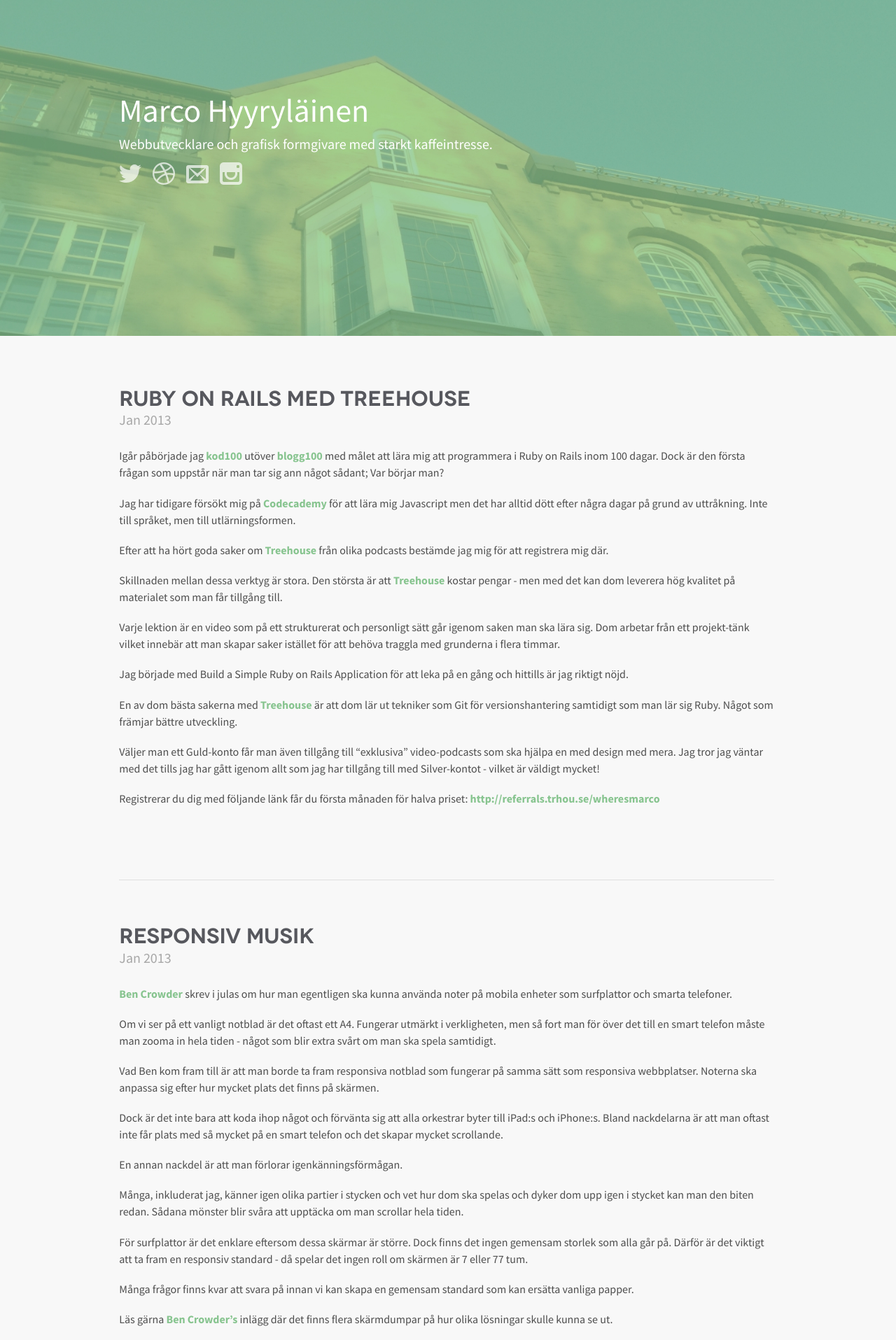
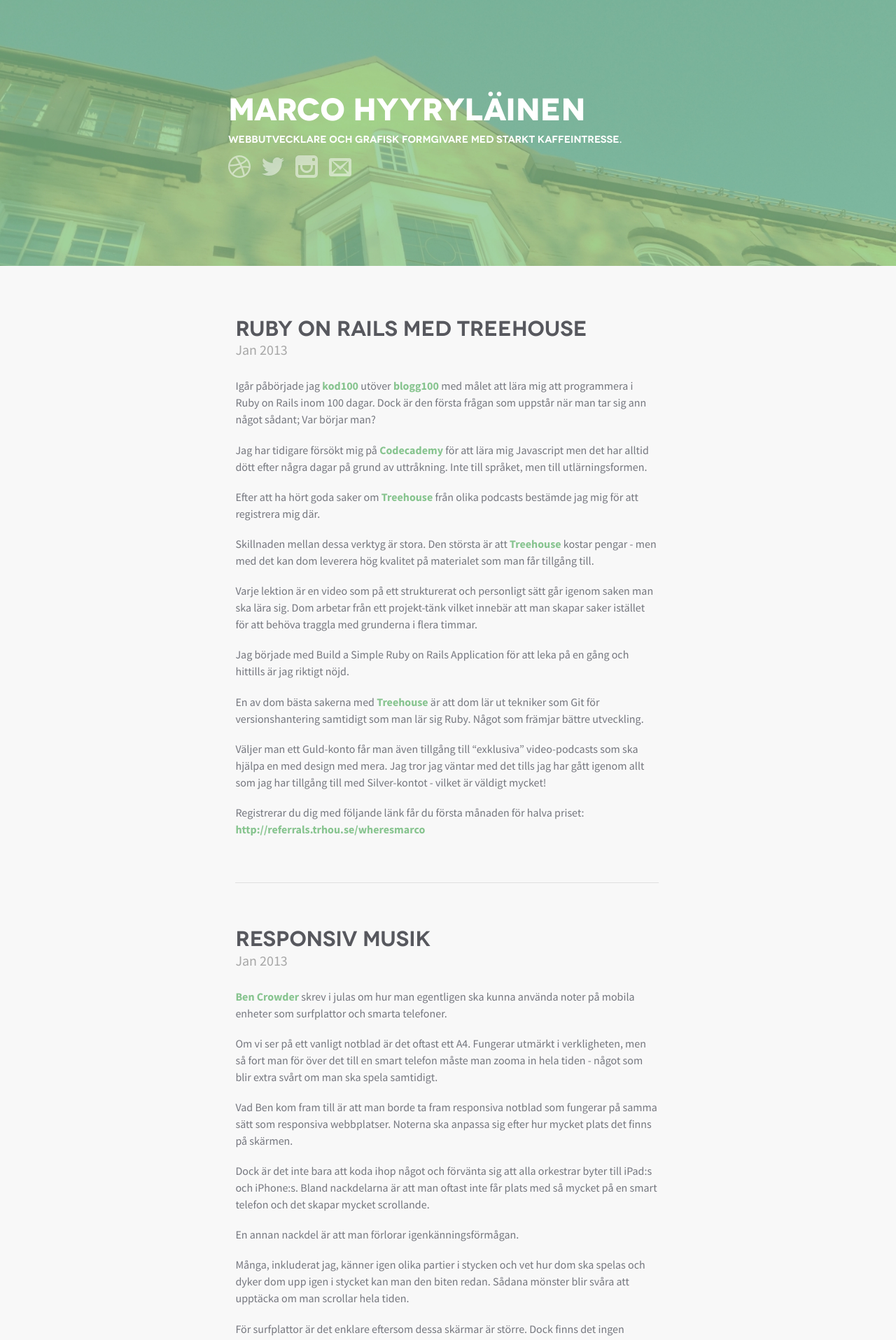
Before and after one commit to WheresMarco/WheresMarco, a Jekyll site: the page built from index.html, in a window 1280 px wide. Shown: the top 1915 px of the page at 70% size. Built offline with Jekyll 4.4.1, drawn with Linux system fonts in a browser that asks for light colours; nearby versions of some CDN libraries; Markdown is read by kramdown in place of the engine named in the settings; comment, search, counter and statistics services are not loaded; some of the changed text lies outside the part shown.

Commit message:
Narrower and better styleing for posts

```diff
--- a/_layouts/layout.html
+++ b/_layouts/layout.html
@@ -17,29 +17,49 @@
 <body>
 	<header class="parallax" data-velocity="-.6">
 		<div class="wrap info">
-			<h1>Marco Hyyryläinen</h1>
-			<h3>Webbutvecklare och grafisk formgivare med starkt kaffeintresse.</h3>
+			<div class="grids">
+				<div class="grid-2"></div>
+				<div class="grid-8">
+					<h1>Marco Hyyryläinen</h1>
+					<h3>Webbutvecklare och grafisk formgivare med starkt kaffeintresse.</h3>
 
-			<ul>
-				<li><a href="#"><div class="fs1" aria-hidden="true" data-icon="!"></div></a></li>
-				<li><a href="#"><div class="fs1" aria-hidden="true" data-icon="&quot;"></div></a></li>
-				<li><a href="#"><div class="fs1" aria-hidden="true" data-icon="#"></div></a></li>
-				<li><a href="#"><div class="fs1" aria-hidden="true" data-icon="$"></div></a></li>
-			</ul>
+					<ul>
+						<li><a href="http://dribbble.com/wheresmarco" target="_blank"><div class="fs1" aria-hidden="true" data-icon="&quot;"></div></a></li>
+						<li><a href="http://twitter.com/wheresmarco" target="_blank"><div class="fs1" aria-hidden="true" data-icon="!"></div></a></li>
+						<li><a href="http://instagr.am/wheresmarco" target="_blank"><div class="fs1" aria-hidden="true" data-icon="$"></div></a></li>
+						<li><a href="mailto:marco@wheresmar.co"><div class="fs1" aria-hidden="true" data-icon="#"></div></a></li>
+					</ul>
+				</div>
+				<div class="grid-2"></div>
+			</div>
 		</div>
 	</header>
 
 
 	<div class="wrap fadein">
 		<div class="grids">
-	    	{{ content }}
+			<div class="grid-2"></div>
+			<div class="grid-8">
+	    		{{ content }}
+	    	</div>
+	    	<div class="grid-2"></div>
 	  	</div>
 	</div>
 
 	<footer>
 		<div class="wrap">
+			<div class="grids">
+				<div class="grid-2"></div>
+				<div class="grid-5">
+					<a href="https://twitter.com/WheresMarco" class="twitter-follow-button" data-show-count="false" data-lang="sv" data-dnt="true">Följ @WheresMarco</a>
+<script>!function(d,s,id){var js,fjs=d.getElementsByTagName(s)[0];if(!d.getElementById(id)){js=d.createElement(s);js.id=id;js.src="//platform.twitter.com/widgets.js";fjs.parentNode.insertBefore(js,fjs);}}(document,"script","twitter-wjs");</script>
+				</div>
 
-			<p class="footer-mark">Made with love in Köping.</p>
+				<div class="grid-3">
+					<p class="mark">Made with ❤ in Köping.</p>
+				</div>
+				<div class="grid-2"></div>
+			</div>
 		</div>
 	</footer>
 
--- a/style.css
+++ b/style.css
@@ -153,7 +153,7 @@ body {
   font-size: 100%/1.5;
   overflow-x: hidden;
   background-color: #F8F8F8;
-  color: #4D4D4D;
+  color: #74767e;
   -webkit-font-smoothing: antialiased; }
 
 [data-icon]:before {
@@ -173,18 +173,25 @@ a:hover {
 
 header {
   width: 100%;
-  height: 480px;
+  height: 380px;
   background: url("/img/header.jpg") no-repeat #87c48f;
   background-size: cover; }
   header .info {
-    padding-top: 135px; }
+    padding-top: 130px; }
     header .info h1 {
+      font-weight: normal;
+      font-style: normal;
+      font-family: "Novecentowide-Bold-webfont", sans-serif;
       color: #fff;
-      font-size: 46px;
-      margin: 0 0 18px 0;
+      font-size: 2.8em;
+      margin-bottom: 0.25em;
+      line-height: 1.2em;
       -webkit-transition: 0.2s ease-in-out; }
     header .info h3 {
-      font-size: 20px;
+      font-weight: normal;
+      font-style: normal;
+      font-family: "Novecentowide-DemiBold-webfont", sans-serif;
+      font-size: 0.9em;
       color: #FFF;
       display: block;
       margin-top: -3px; }
@@ -193,7 +200,7 @@ header {
       font-size: 2em;
       margin-right: 0.5em;
       margin-top: 0.5em;
-      opacity: 0.7; }
+      opacity: 0.5; }
       header .info li a {
         color: #fff; }
         header .info li a :hover {
@@ -201,7 +208,7 @@ header {
 
 article {
   padding-top: 65px;
-  padding-bottom: 85px;
+  padding-bottom: 45px;
   border-bottom: 1px solid #dfdfdf; }
   article h2 {
     font-weight: normal;
@@ -224,3 +231,5 @@ footer {
   width: 100%;
   padding: 50px 0 40px 0;
   background-color: #eaeaea; }
+  footer .mark {
+    float: right; }
```
